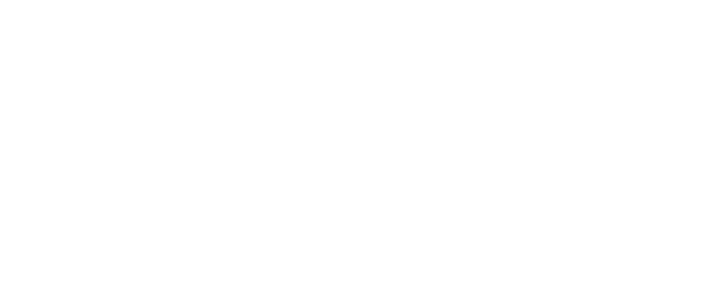
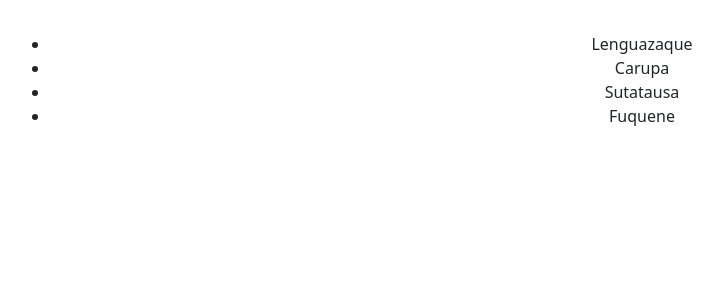
Before and after one commit to Flakster/React-Sandbox, a React (Vite) app: page / in a window 1280 px wide. Shown: the top 300 px of the page, without its empty margins (14-737 px from the left). Built offline with nearby package versions, Linux system fonts and the light colour scheme.

Commit message:
Import the ListGroup component from the main app

```diff
--- a/src/App.tsx
+++ b/src/App.tsx
@@ -1,8 +1,10 @@
 import "./App.css";
+import ListGroup from "./components/ListGroup";
 
 function App() {
   return (
     <>
+      <ListGroup items ={['Lenguazaque', 'Carupa', 'Sutatausa', 'Fuquene']}/>
     </>
   );
 }
```
